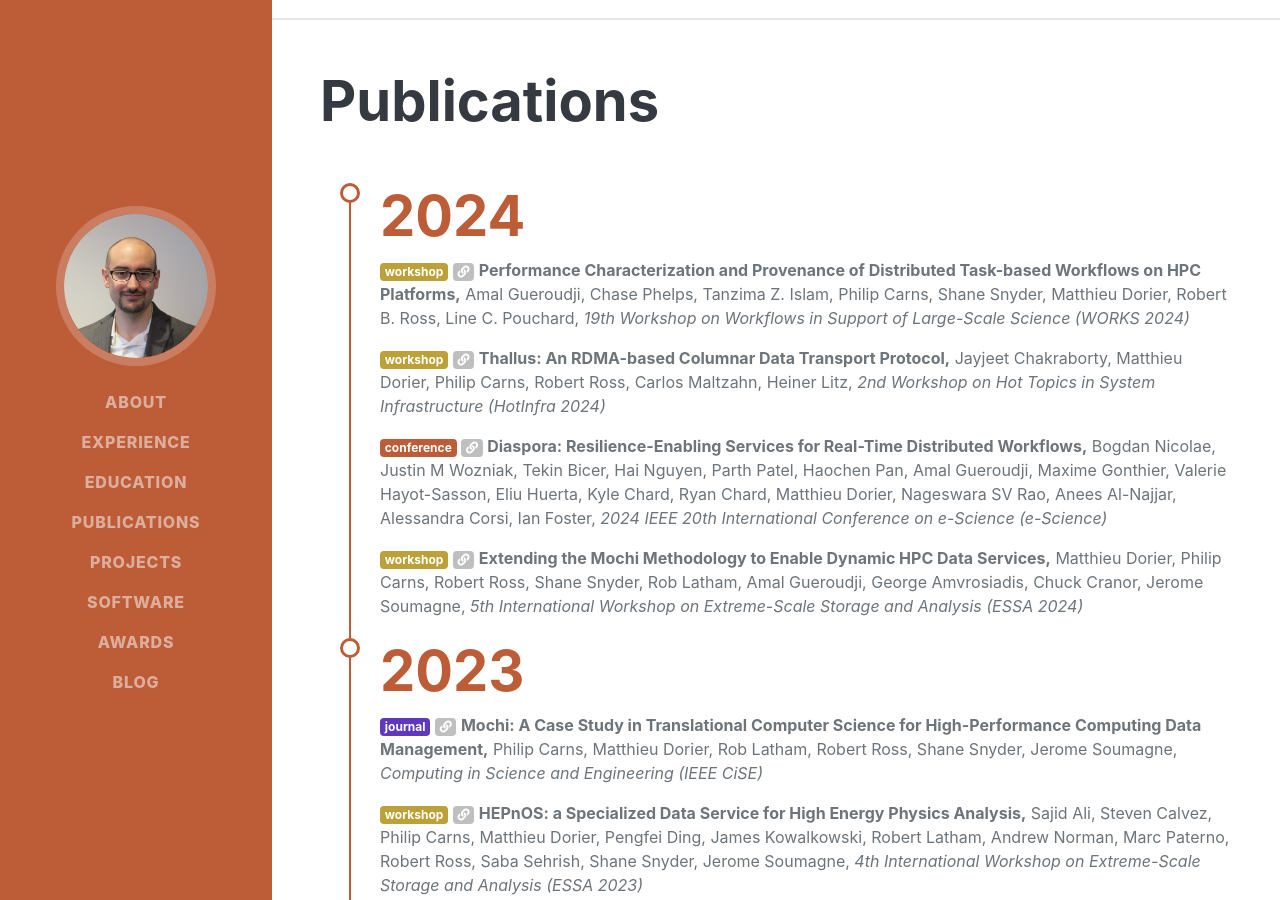
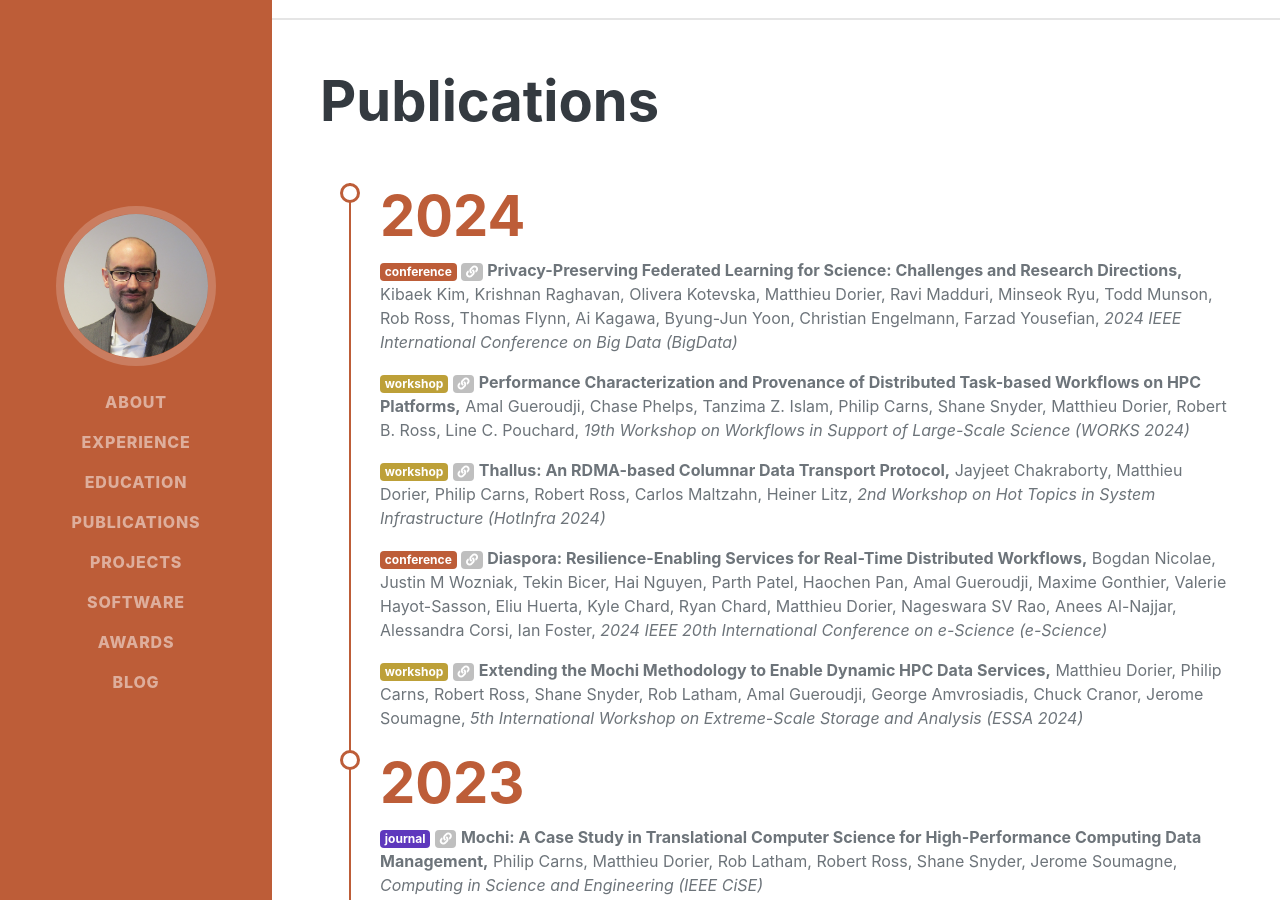
Before and after one commit to mdorier/mdorier.github.io, a Jekyll site: the page built from index.html, in a window 1280 px wide and 900 px high, scrolled down 4227 px. Built offline with Jekyll 4.4.1, drawn with Linux system fonts in a browser that asks for light colours; some web fonts are replaced.

Commit message:
Update biblio.yml

```diff
--- a/_data/biblio.yml
+++ b/_data/biblio.yml
@@ -1,3 +1,17 @@
+- title: "Towards Empirical Roofline Modeling of Distributed Data Services: Mapping the Boundaries of RPC Throughput"
+  authors: Philip Carns, Matthieu Dorier, Rob Latham, Shane Snyder, Amal Gueroudji, Seth Ockerman, Jerome Soumagne, Dong Dai, Robert Ross
+  type: conference
+  venue: Cray User Group (CUG'25)
+  year: 2025
+  url:
+
+- title: "Privacy-Preserving Federated Learning for Science: Challenges and Research Directions"
+  authors: Kibaek Kim, Krishnan Raghavan, Olivera Kotevska, Matthieu Dorier, Ravi Madduri, Minseok Ryu, Todd Munson, Rob Ross, Thomas Flynn, Ai Kagawa, Byung-Jun Yoon, Christian Engelmann, Farzad Yousefian
+  type: conference
+  venue: 2024 IEEE International Conference on Big Data (BigData)
+  year: 2024
+  url: https://www.osti.gov/servlets/purl/2538217
+
 - title: "Performance Characterization and Provenance of Distributed Task-based Workflows on HPC Platforms"
   authors: Amal Gueroudji, Chase Phelps, Tanzima Z. Islam, Philip Carns, Shane Snyder, Matthieu Dorier, Robert B. Ross, Line C. Pouchard
   type: workshop
```
